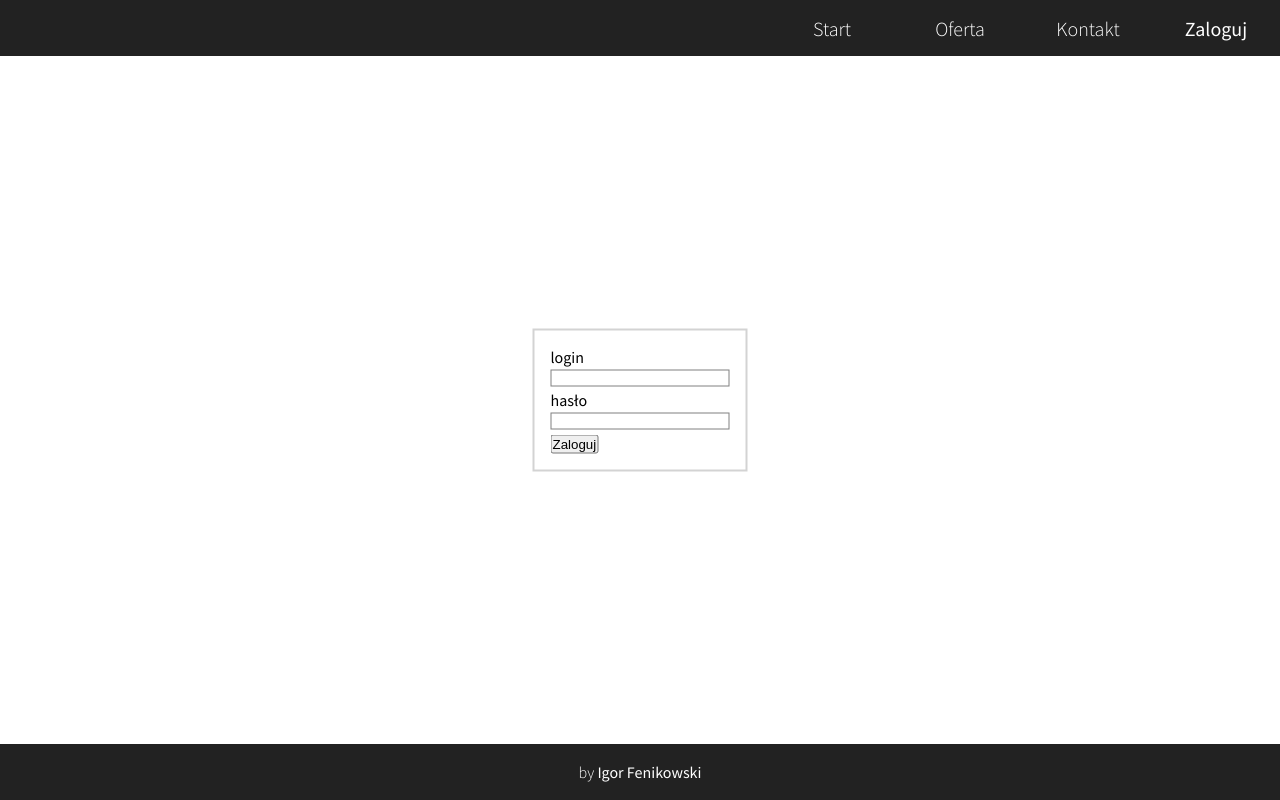
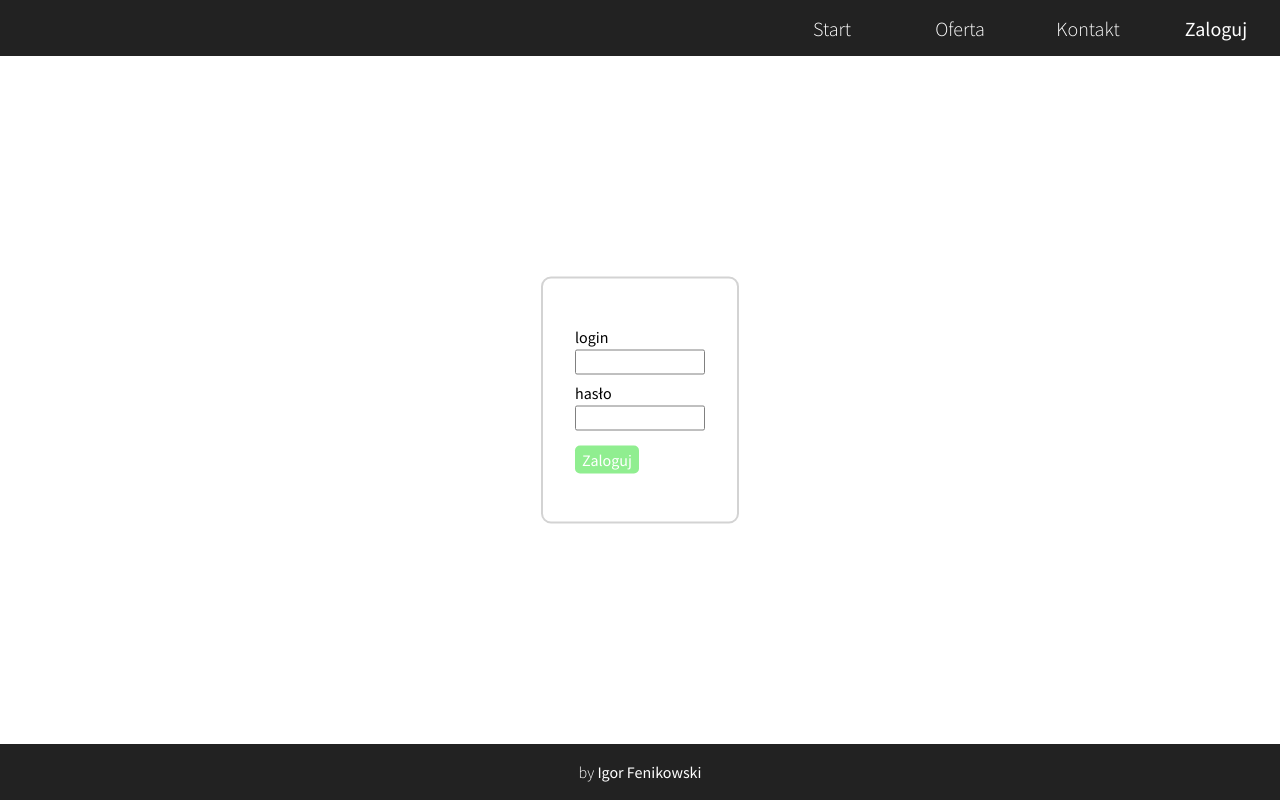
Before and after one commit to fenikowski/AccountOfficeWebsite, a React (Create React App) app in the folder client/: page /login in a window 1280 px wide. Built offline with nearby package versions, Linux system fonts and the light colour scheme; no server answers.

Commit message:
Style login panel

```diff
--- a/client/src/layout/pages/styles/login.css
+++ b/client/src/layout/pages/styles/login.css
@@ -9,11 +9,37 @@ form#login-panel {
   left: 50%;
   transform: translate(-50%, -50%);
   border: 2px lightgray solid;
-  padding: 2vh;
+  padding: 5vh 4vh;
+  border-radius: 10px;
 }
 
 form#login-panel input {
   display: block;
+  font-size: 20px;
+  width: 10vw;
+  border-radius: 2px;
   margin: 3px 0 3px;
   border: 1px gray solid;
 }
+
+form#login-panel button {
+  height: 3.5vh;
+  width: 5vw;
+  font-size: 2vh;
+  background-color: lightgreen;
+  border: none;
+  border-radius: 5px;
+  margin-top: 1.5vh;
+  color: white;
+  font-family: "Source Sans Pro", sans-serif;
+  transition: 0.15s;
+}
+
+form#login-panel button:hover {
+  cursor: pointer;
+  background-color: rgb(126, 206, 126);
+}
+
+form#login-panel p {
+  margin-top: 1vh;
+}
--- a/client/src/styles/navigation.css
+++ b/client/src/styles/navigation.css
@@ -7,7 +7,7 @@ nav {
   position: fixed;
   top: 0vh;
   left: 0;
-  z-index: 3;
+  z-index: 2;
 
   height: 7vh;
   width: 100%;
```
